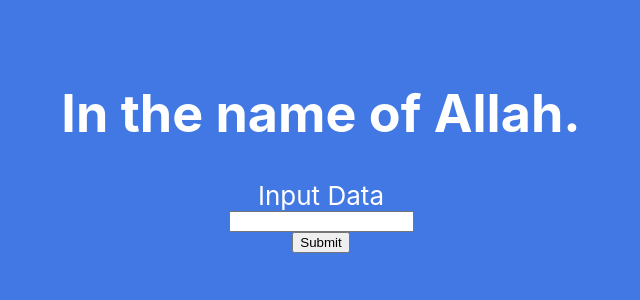
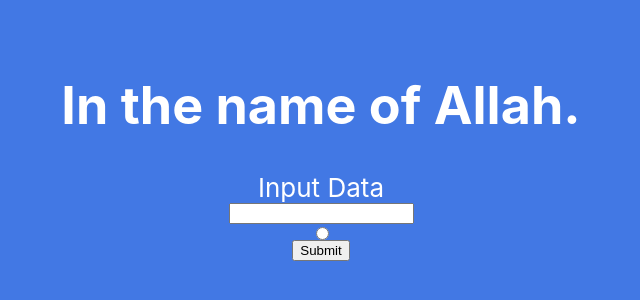
Before and after one commit to daisym18/Parnian, a React (Create React App) app: page / in a window 1280 px wide. Shown: the part 250-550 px from the top of the page, without its empty margins (319-959 px from the left). Built offline with nearby package versions, Linux system fonts and the light colour scheme.

Commit message:
radio buton has been added.

```diff
--- a/src/App.js
+++ b/src/App.js
@@ -8,6 +8,7 @@ function App() {
         <h1>In the name of Allah.</h1>
         <label>Input Data</label>
         <input type="text"/>
+        <input type="radio"/>
         <input type="submit" value="Submit"/>
 
       </header>
```
